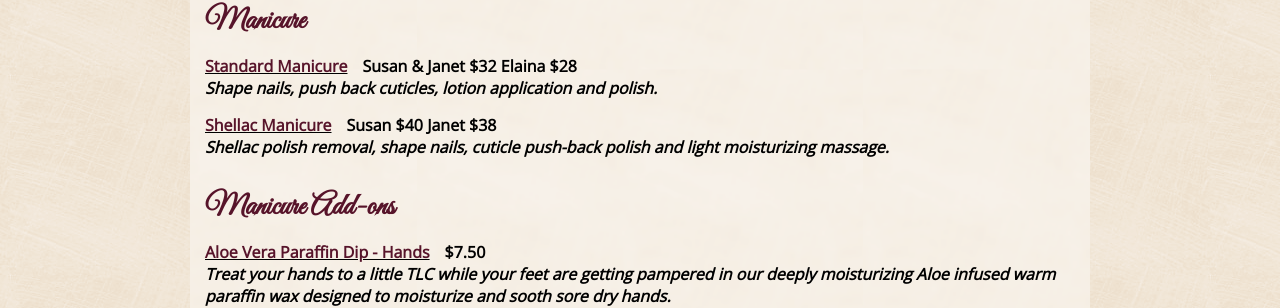
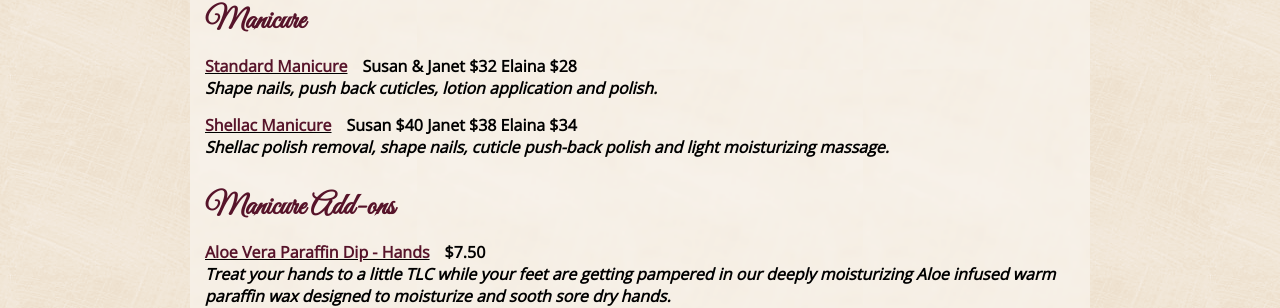
Before and after one commit to susanspedispa/susanspedispa.github.io, a Jekyll site: the page built from menu/manicures.html, in a window 1280 px wide. Shown: the part 277-585 px from the top of the page. Built offline with Jekyll 4.4.1, drawn with Linux system fonts in a browser that asks for light colours.

Commit message:
Update manicures.yml

```diff
--- a/_data/manicures.yml
+++ b/_data/manicures.yml
@@ -8,7 +8,7 @@ menu:
           description: >
             Shape nails, push back cuticles, lotion application and polish.
         - name: Shellac Manicure
-          price: Susan $40 Janet $38
+          price: Susan $40 Janet $38 Elaina $34
           description: >
             Shellac polish removal, shape nails, cuticle push-back polish and light moisturizing massage.
     - name: Manicure Add-ons
```
